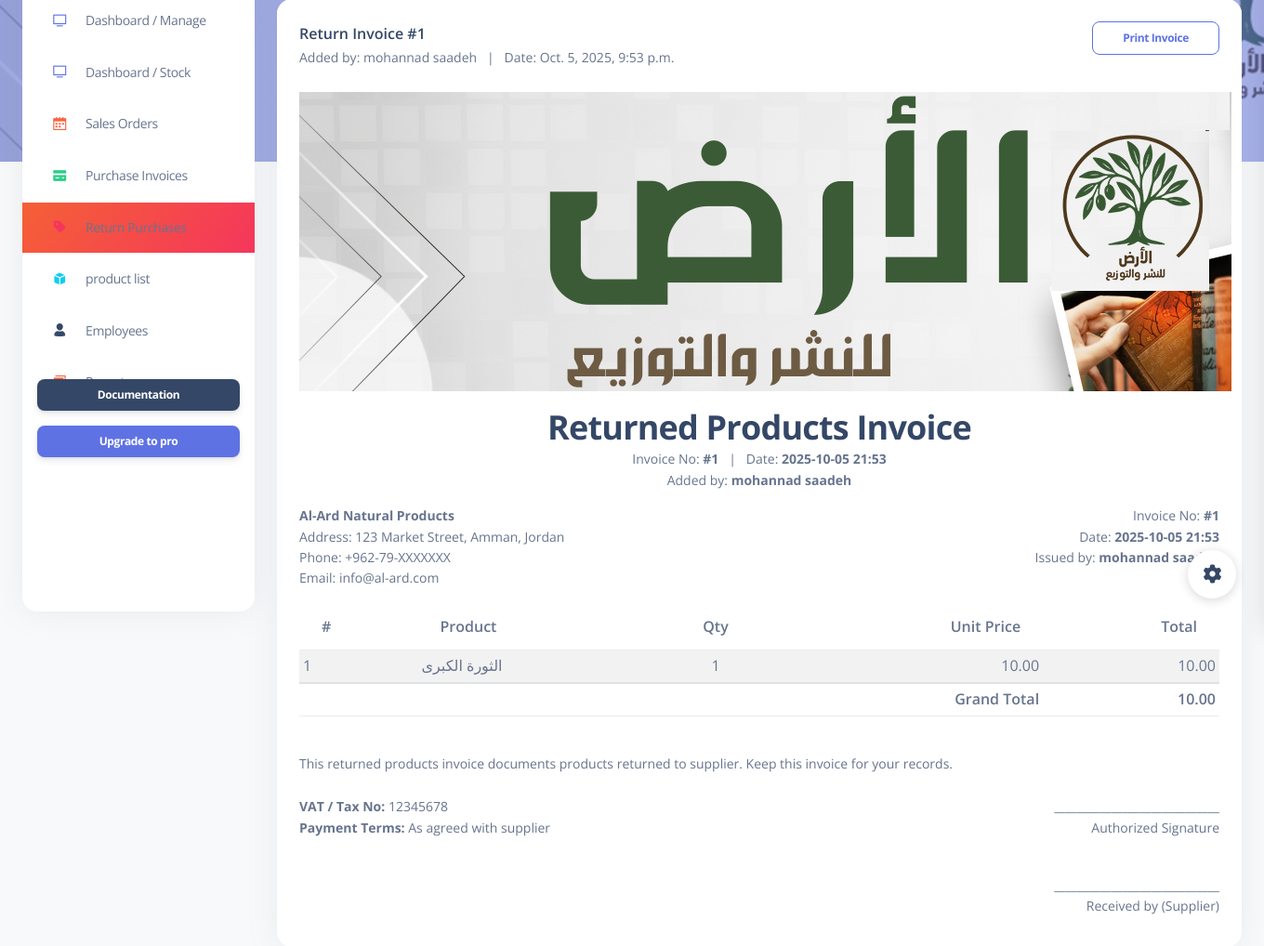
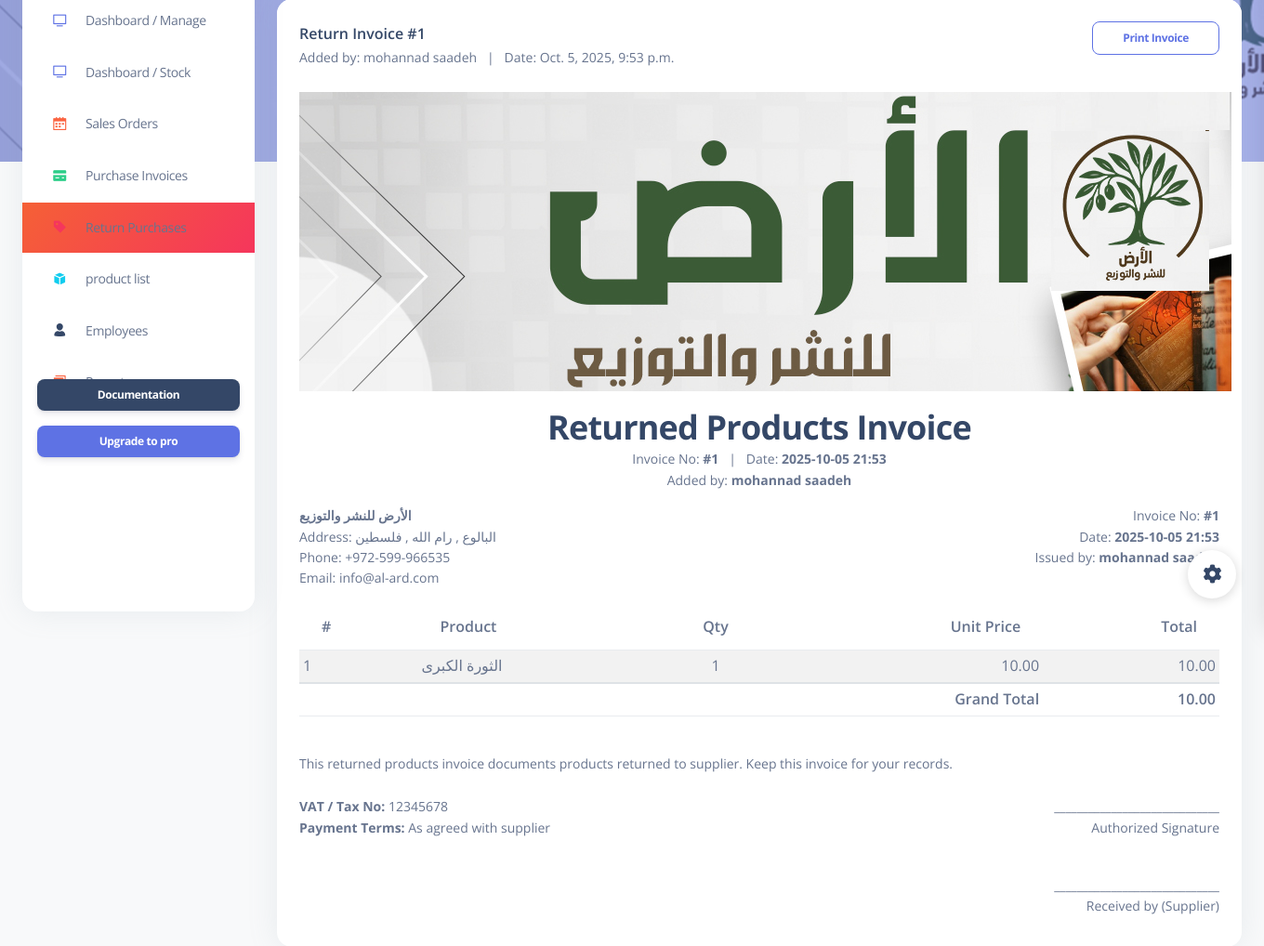
Before and after one commit to MohnadSaadeh/al-ard-library, a Django app: page /view_return_invoice/1 in a window 1360 px wide. Shown: the part 126-1144 px from the top of the page at 93% size. Run offline with Django 3.2, Linux system fonts and the light colour scheme; data comes from the database, SQL or seed files in the repository; both versions use the stored data as it was after the commit; some libraries are stand-ins or nearby versions.

Commit message:
fix invoces

```diff
--- a/my_app/templates/view_return_invoice.html
+++ b/my_app/templates/view_return_invoice.html
@@ -38,9 +38,9 @@
           <!-- Company contact (left) and invoice meta (right) for screen view -->
           <div class="d-flex justify-content-between mb-3">
             <div class="small text-muted">
-              <div><strong>Al-Ard Natural Products</strong></div>
-              <div>Address: 123 Market Street, Amman, Jordan</div>
-              <div>Phone: +962-79-XXXXXXX</div>
+              <div><strong>الأرض للنشر والتوزيع</strong></div>
+              <div>Address: البالوع , رام الله , فلسطين</div>
+              <div>Phone: +972-599-966535</div>
               <div>Email: info@al-ard.com</div>
             </div>
             <div class="text-end small text-muted">
```
Also changed, not shown: db.sqlite3.
